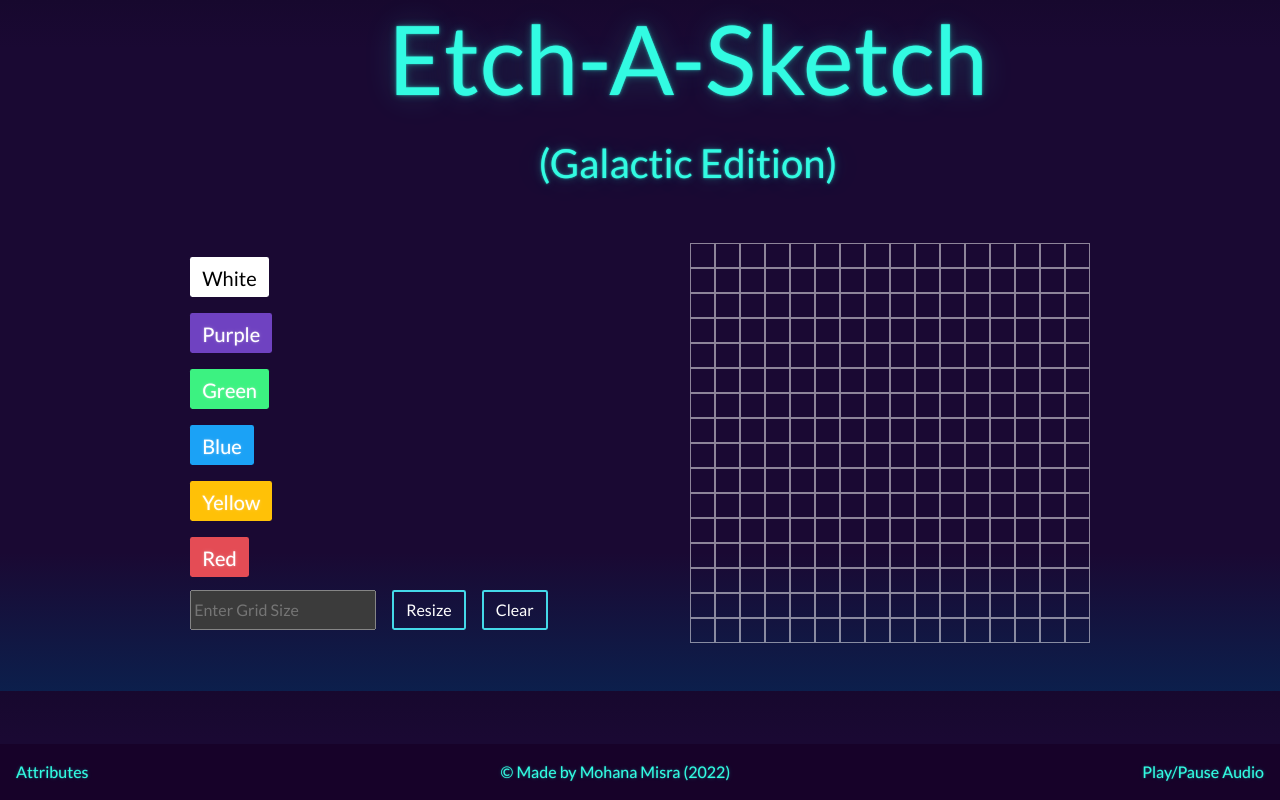
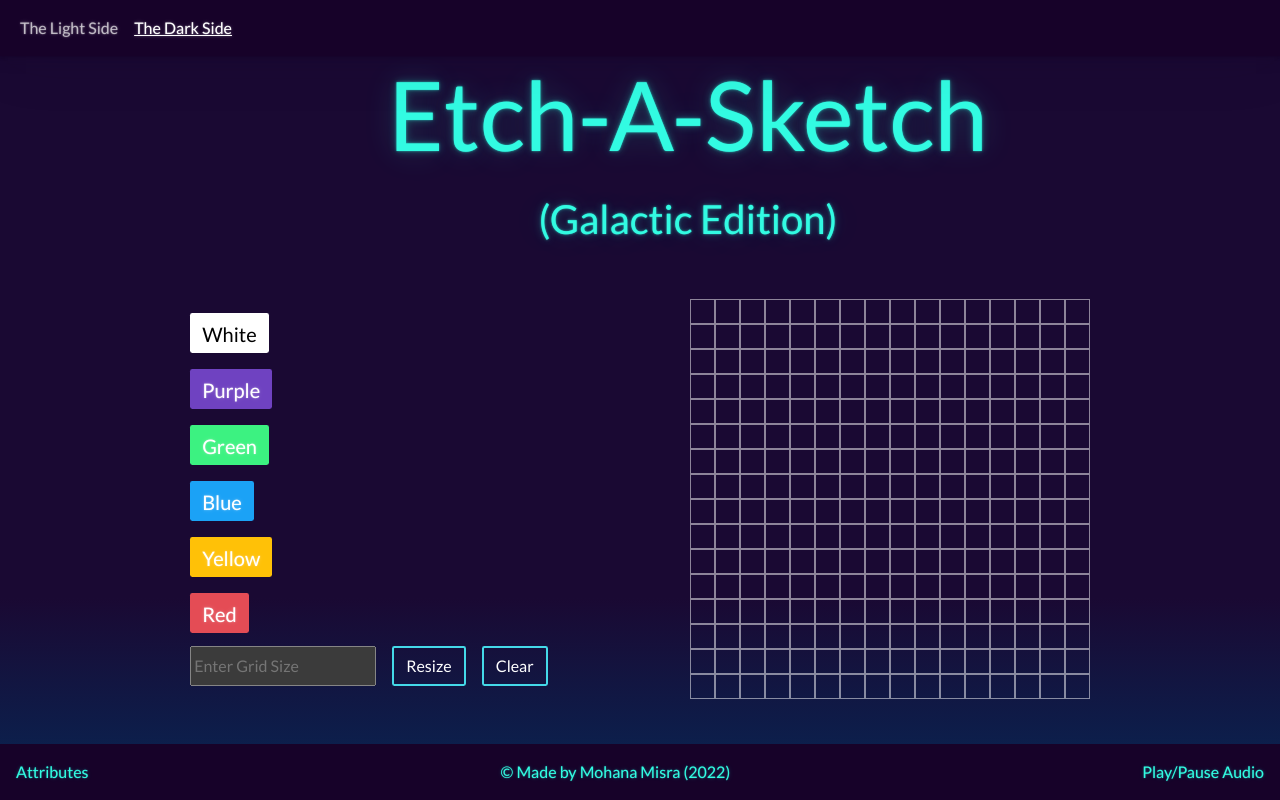
Before and after one commit to mohanamisra/etch-a-sketch, a plain HTML site: page index.html in a window 1280 px wide. Drawn offline with nearby package versions, Linux system fonts and the light colour scheme.

Commit message:
Added responsive navbar

```diff
--- a/index.html
+++ b/index.html
@@ -11,6 +11,23 @@
     <title>Etch-A-Sketch</title>
 </head>
 <body>
+    <nav class="navbar navbar-expand-lg bg-dark navbar-dark">
+        <div class = "container-fluid">
+            <button class="navbar-toggler shadow-none" type = "button" data-bs-toggle="collapse" data-bs-target="#navmenu">
+                <span class = "navbar-toggler-icon"></span>
+            </button>
+            <div class="collapse navbar-collapse" id = "navmenu">
+                <ul class="navbar-nav">
+                    <li class = "nav-item">
+                        <a href = "lightmode.html" class = "nav-link">The Light Side</a>
+                    </li>
+                    <li class = "nav-item">
+                        <a href = "darkmode.html" class = "nav-link active">The Dark Side</a>
+                    </li>
+                </ul>
+            </div>
+        </div>
+    </nav>
     <div class = "container p-5 pt-0 m-0">
         <!-- This is the bootstrap container for responsiveness -->
 
--- a/styles.css
+++ b/styles.css
@@ -176,3 +176,11 @@ a{
 }
 
 /* Attributes page specific styling ends */
+
+/* Navbar styling */
+
+.active{
+    text-decoration: underline;
+}
+
+/* Navbar styling ends */
```
